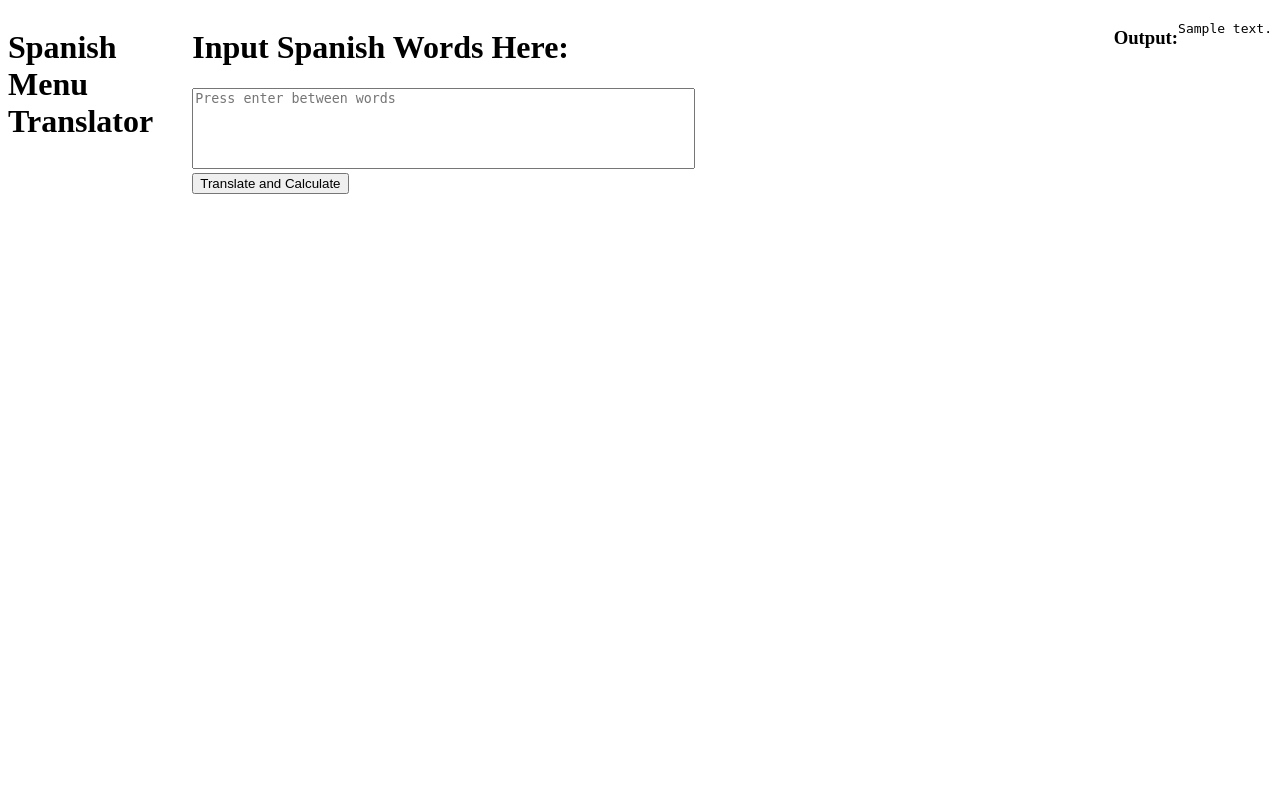
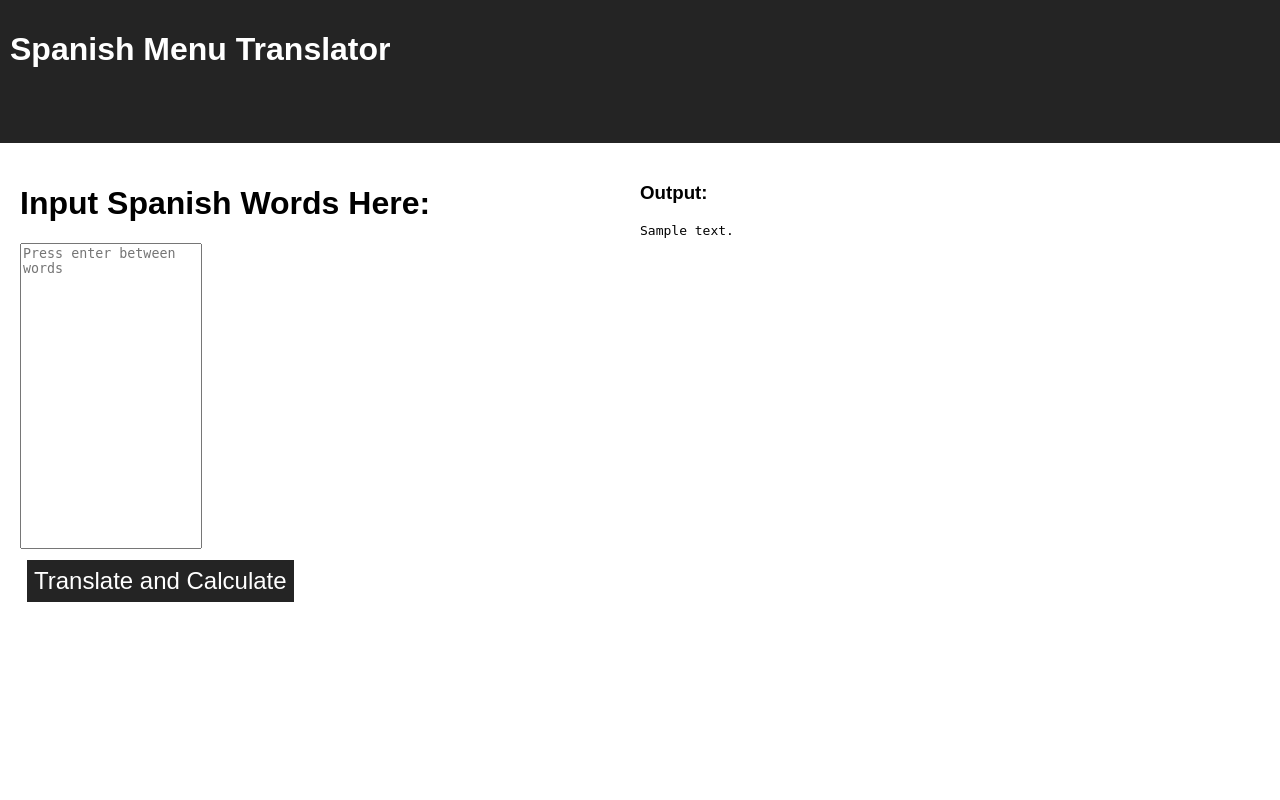
Before and after one commit to Boneth-joureth/Espanol-Menu-Translator, a Flask app: template templates/app_frontend.html in a window 1280 px wide. Run offline with Flask 2, Linux system fonts and the light colour scheme; the template is opened without the code that fills it: most values are stand-ins (such as "Sample title", 1, 10 or a date in 2020).

Commit message:
new gui designs

```diff
--- a/static/asset_code.css
+++ b/static/asset_code.css
@@ -1,15 +1,38 @@
 body {
+  margin: 0px;
+  flex: 1;
+  flex-direction: column;
+  font-family: Arial, Helvetica, sans-serif;
+  height: 100vh;
   display: flex;
-  flex: 1;
 }
 
 header {
   flex: 1;
+  background-color: rgb(36, 36, 36);
+  color: white;
+  justify-content: 'center';
+  align-items: 'center';
+  padding: 10px;
+  display: flex;
 }
 
 .mainContentPanel {
   flex: 5;
   flex-direction: row;
+  background-color: rgb(255, 255, 255);
+  display: flex;
+  padding: 20px;
+}
+
+#inputCol {
+  flex: 1;
+  width: 50%;
+}
+
+#outputCol {
+  flex: 1;
+  width: 50%;
 }
 
 #buttonRow {
@@ -18,4 +41,16 @@ header {
 
 #myInput {
   resize: none;
+  flex: 1;
+  height: 300px;
 }
+
+button {
+  margin: 5px;
+  border-radius: 0px;
+  border: 2px solid white;
+  background-color:rgb(36, 36, 36);
+  font-size: 3vh;
+  color: white;
+  padding: 7px;
+}
--- a/templates/app_frontend.html
+++ b/templates/app_frontend.html
@@ -12,21 +12,17 @@
 		<div class="mainContentPanel">
 			<div id="inputCol">
 				<h1>Input Spanish Words Here:</h1>
-				<form action="https://espanol-menu-translator.herokuapp.com/predict" method="POST">
-					<textarea id="myInput" name="myInput" rows="5" cols="60" name="text" placeholder="Press enter between words"></textarea>
+				<form action="/predict" method="POST">
+					<textarea id="myInput" name="myInput" name="text" placeholder="Press enter between words"></textarea>
 					<!--Button Has to be within the form tag to function-->
 					<div id="buttonRow">
 						<button type="submit" class=cv_btn>Translate and Calculate</button>
 					</div>
 				</form>
 			</div>
-				<div id="outputCol">
+			<div id="outputCol">
+				<h3>Output:</h3> <pre>{{ outputText }}</pre>
 			</div>
 		</div>
-
-
-
-			<h3>Output: </h3> <pre>{{ outputText }}</pre>
-
 	</body>
 </html>
```
